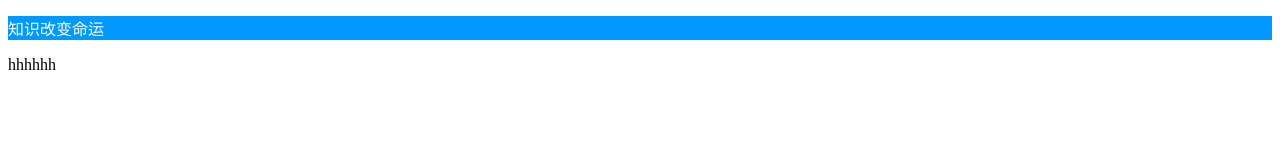
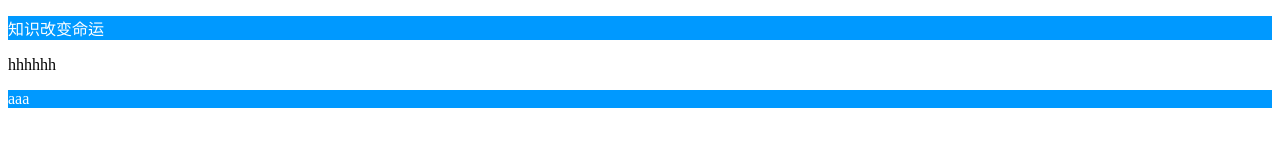
Before and after one commit to 13147800408/myproject81, a plain HTML site: page index.html in a window 1280 px wide. Drawn offline with Linux system fonts and the light colour scheme.

Commit message:
功能一

```diff
--- a/index.html
+++ b/index.html
@@ -10,5 +10,8 @@
 <body>
     <p>知识改变命运</p>
     <div>hhhhhh</div>
+    <p>
+        aaa
+    </p>
 </body>
 </html>
```
